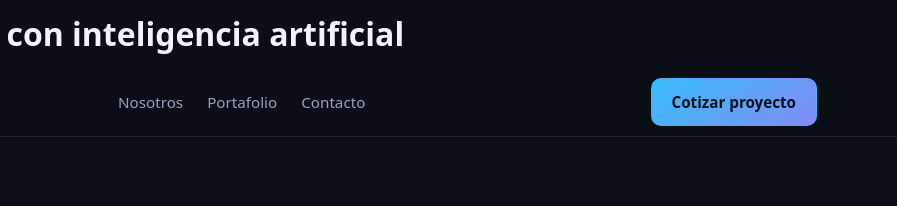
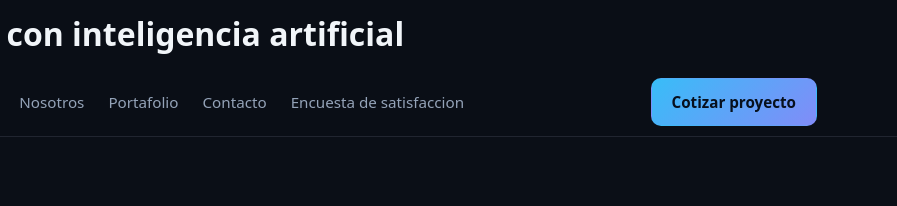
Before and after one commit to Emmanuel2508/Proyecto-negocios, a plain HTML site: page index.html in a window 1280 px wide. Shown: the top 206 px of the page, 383-1280 px from the left. Drawn offline with Linux system fonts and the light colour scheme.

Commit message:
Encuesta de satisfaccion agregada

```diff
--- a/index.html
+++ b/index.html
@@ -32,6 +32,7 @@
         <a href="#nosotros">Nosotros</a>
         <a href="#portafolio">Portafolio</a>
         <a href="#contacto">Contacto</a>
+        <a href="https://docs.google.com/forms/d/e/1FAIpQLScqYAZuPq40RBqf7ep_jcuEsoFRTuUs_BPLWq-Hqh_2D_7Udw/viewform?usp=publish-editor">Encuesta de satisfaccion</a>
       </nav>
       <a href="#contacto" class="btn btn-primary">Cotizar proyecto</a>
     </div>
```
